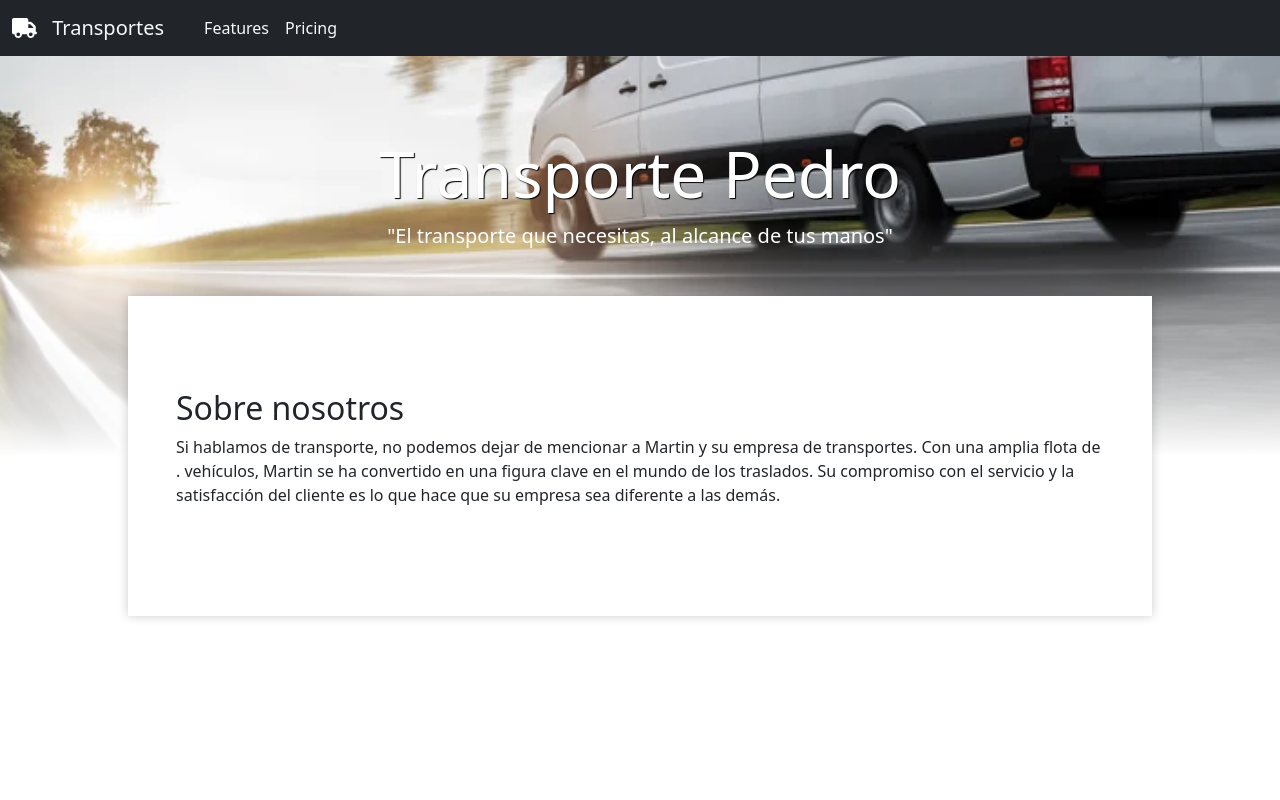
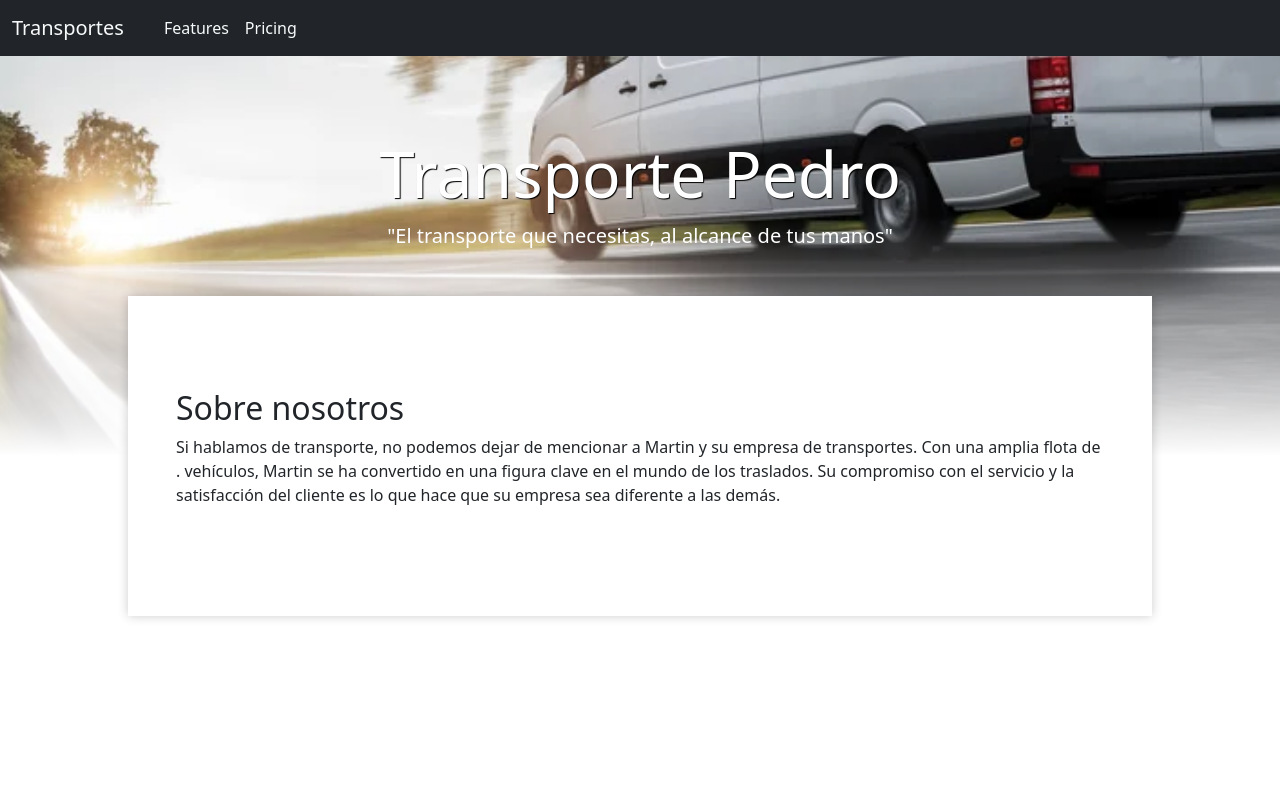
Before and after one commit to Macflaims/DobleLL, a React (Vite) app: page / in a window 1280 px wide. Shown: the top 800 px of the page. Built offline with nearby package versions, Linux system fonts and the light colour scheme.

Commit message:
Delete FontAwesome

```diff
--- a/package.json
+++ b/package.json
@@ -10,10 +10,6 @@
     "preview": "vite preview"
   },
   "dependencies": {
-    "@fortawesome/free-brands-svg-icons": "^6.4.2",
-    "@fortawesome/free-regular-svg-icons": "^6.4.2",
-    "@fortawesome/free-solid-svg-icons": "^6.4.2",
-    "@fortawesome/react-fontawesome": "^0.2.0",
     "bootstrap": "^5.3.2",
     "react": "^18.2.0",
     "react-bootstrap": "^2.9.1",
--- a/src/components/Brand/BrandComponent.jsx
+++ b/src/components/Brand/BrandComponent.jsx
@@ -1,12 +1,10 @@
-import {FontAwesomeIcon} from "@fortawesome/react-fontawesome"
-import {faTruck} from "@fortawesome/free-solid-svg-icons"
 import Navbar from 'react-bootstrap/Navbar';
 import "./BrandComponent.css"
 
 const BrandComponent = ()=> {
     return(
         <>
-            <Navbar.Brand href="#home" className="text-light"><FontAwesomeIcon className="icon" icon={faTruck} /> Transportes</Navbar.Brand>
+            <Navbar.Brand href="#home" className="text-light"> Transportes</Navbar.Brand>
         </>
     )
 }
```
Also changed, not shown: 1 other file (tests, documents, lock files or other folders).
